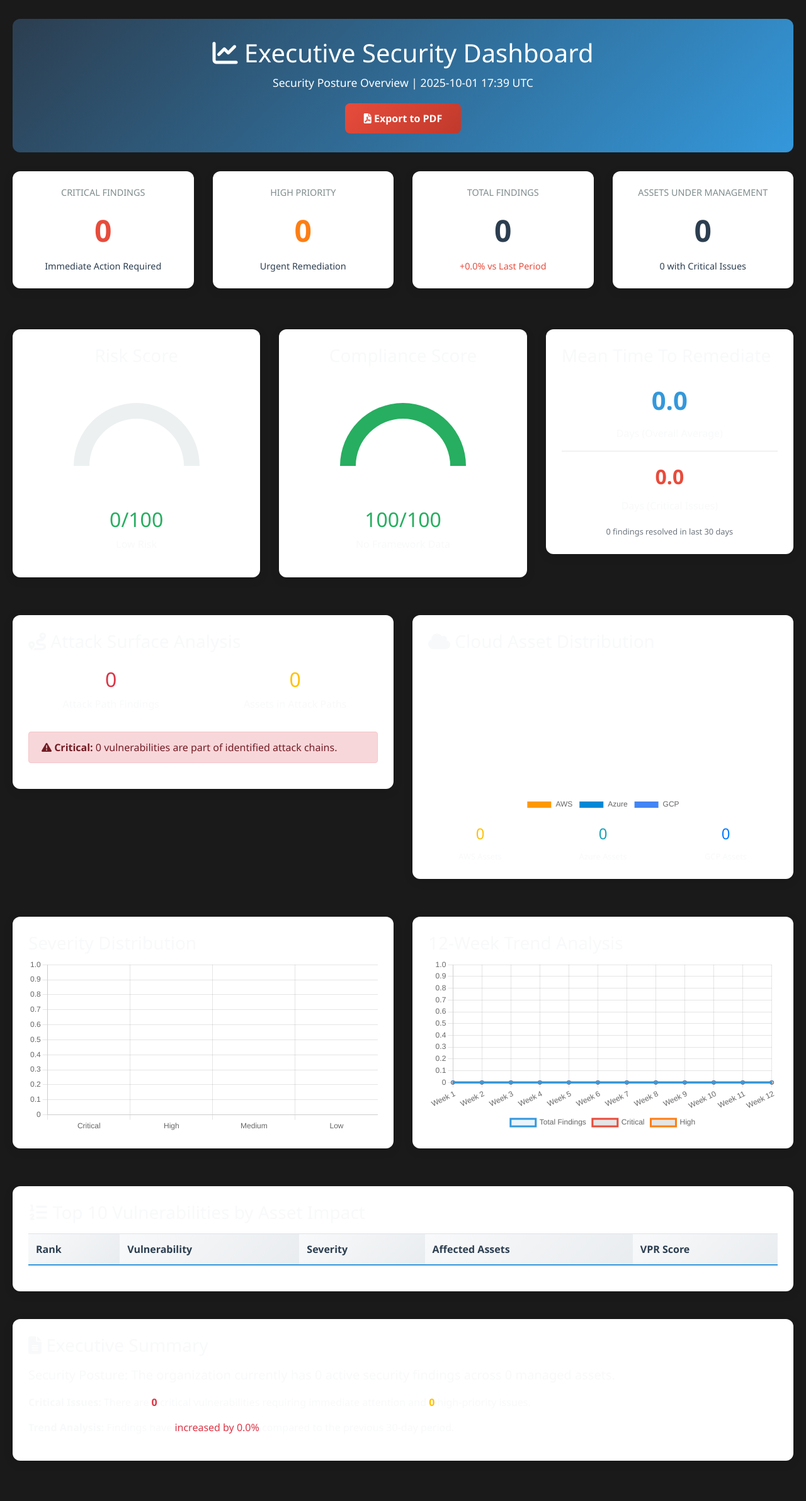
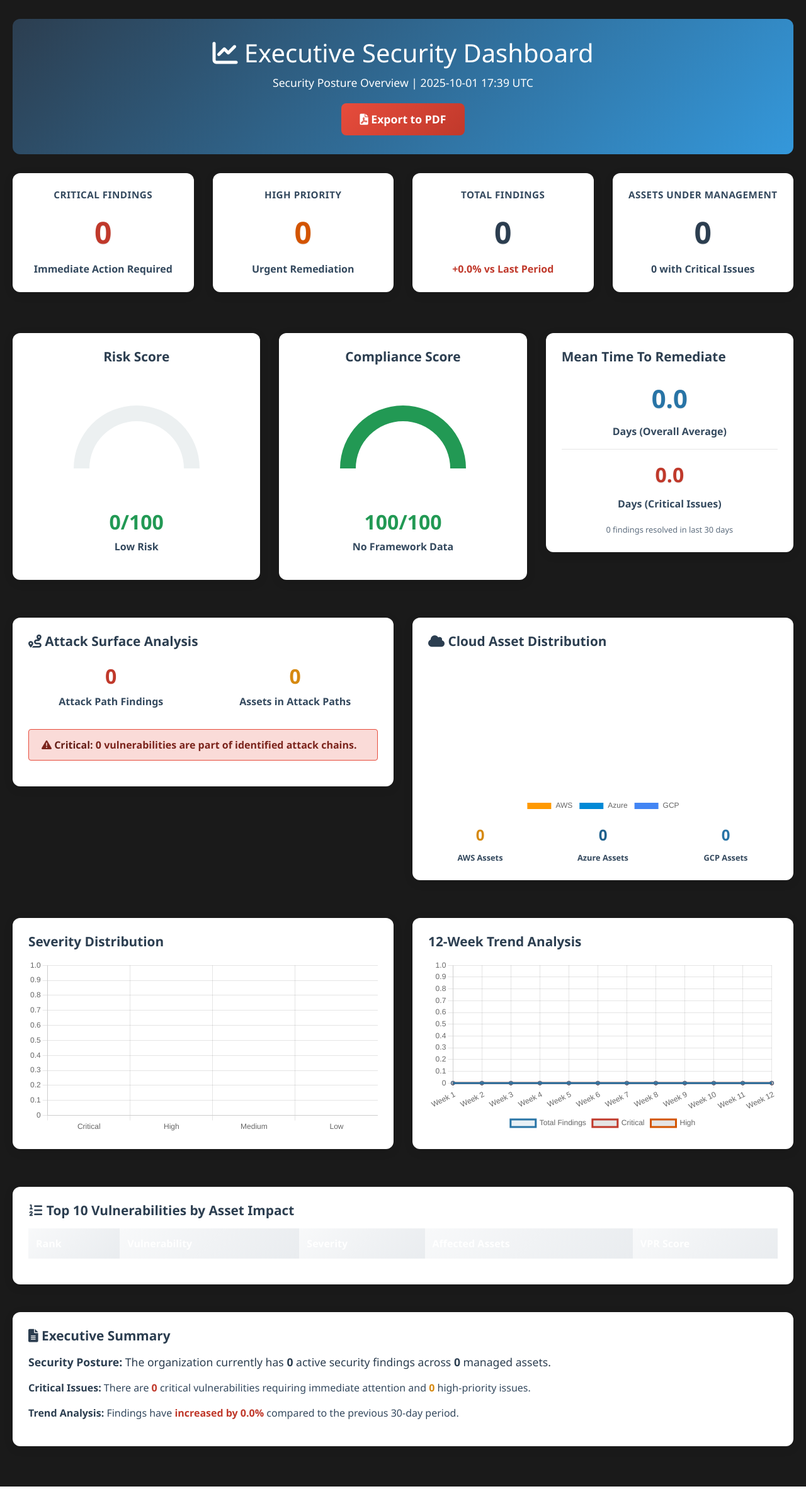
Before and after one commit to Trv3ll3r/Tenable_dash, a Flask app: page /executive_dashboard in a window 1280 px wide. Shown: the part 140-2524 px from the top of the page at 63% size. After the commit the page ends 2501 px from the top, so only its background shows below. Run offline with Flask 3, Linux system fonts and the light colour scheme; lists and menus that the app fills with data are empty; some libraries are stand-ins or nearby versions.

Commit message:
Update app/templates/executive_dashboard.html

```diff
--- a/app/templates/executive_dashboard.html
+++ b/app/templates/executive_dashboard.html
@@ -28,10 +28,12 @@
     }
 
     .metric-card h3 {
-        color: #7f8c8d;
-        font-size: 0.9rem;
+        color: #34495e;
+        font-size: 0.95rem;
         text-transform: uppercase;
         margin-bottom: 15px;
+        font-weight: 700;
+        letter-spacing: 0.5px;
     }
 
     .metric-value {
@@ -41,18 +43,20 @@
         margin: 10px 0;
     }
 
-    .metric-card.critical .metric-value { color: #e74c3c; }
-    .metric-card.high .metric-value { color: #fd7e14; }
-    .metric-card.warning .metric-value { color: #f39c12; }
-    .metric-card.positive .metric-value { color: #27ae60; }
+    .metric-card.critical .metric-value { color: #c0392b; }
+    .metric-card.high .metric-value { color: #d35400; }
+    .metric-card.warning .metric-value { color: #d68910; }
+    .metric-card.positive .metric-value { color: #229954; }
 
     .metric-trend {
-        font-size: 0.9rem;
+        font-size: 1rem;
         margin-top: 10px;
+        color: #34495e;
+        font-weight: 600;
     }
 
-    .trend-up { color: #e74c3c; }
-    .trend-down { color: #27ae60; }
+    .trend-up { color: #c0392b; font-weight: 700; }
+    .trend-down { color: #229954; font-weight: 700; }
 
     .chart-container {
         background: white;
@@ -62,8 +66,31 @@
         margin-bottom: 20px;
     }
 
+    .chart-container h3 {
+        color: #2c3e50;
+        font-weight: 700;
+        margin-bottom: 15px;
+        font-size: 1.3rem;
+    }
+
+    .chart-container p {
+        color: #34495e;
+        font-weight: 500;
+        font-size: 1rem;
+    }
+
+    .chart-container .lead {
+        color: #2c3e50;
+        font-size: 1.1rem;
+    }
+
+    .chart-container strong {
+        color: #2c3e50;
+        font-weight: 700;
+    }
+
     .grc-framework-card {
-        background: linear-gradient(135deg, #3498db 0%, #2980b9 100%);
+        background: linear-gradient(135deg, #2980b9 0%, #1f618d 100%);
         color: white;
         padding: 20px;
         border-radius: 10px;
@@ -72,13 +99,22 @@
 
     .grc-framework-card h4 {
         margin: 0 0 10px 0;
-        font-size: 1.2rem;
+        font-size: 1.3rem;
+        font-weight: 700;
+        color: white;
     }
 
     .grc-stat {
         display: inline-block;
         margin-right: 20px;
-        font-size: 0.9rem;
+        font-size: 1rem;
+        color: white;
+        font-weight: 600;
+    }
+
+    .grc-stat strong {
+        font-weight: 800;
+        color: white;
     }
 
     .risk-gauge {
@@ -94,7 +130,8 @@
         border: none;
         padding: 12px 30px;
         border-radius: 8px;
-        font-weight: bold;
+        font-weight: 700;
+        font-size: 1.1rem;
         text-decoration: none;
         display: inline-block;
         transition: transform 0.3s;
@@ -106,11 +143,118 @@
         color: white;
         text-decoration: none;
     }
+
+    .text-danger {
+        color: #c0392b !important;
+        font-weight: 700;
+    }
+
+    .text-warning {
+        color: #d68910 !important;
+        font-weight: 700;
+    }
+
+    .text-success {
+        color: #229954 !important;
+        font-weight: 700;
+    }
+
+    .text-info {
+        color: #1f618d !important;
+        font-weight: 700;
+    }
+
+    .text-primary {
+        color: #2874a6 !important;
+        font-weight: 700;
+    }
+
+    .text-muted {
+        color: #5d6d7e !important;
+        font-weight: 500;
+    }
+
+    .alert-danger {
+        background-color: #fadbd8;
+        border-color: #e74c3c;
+        color: #7b241c;
+        font-weight: 600;
+    }
+
+    .alert-danger strong {
+        color: #641e16;
+        font-weight: 800;
+    }
+
+    .table {
+        color: #2c3e50;
+    }
+
+    .table thead th {
+        background-color: #34495e;
+        color: white;
+        font-weight: 700;
+        border: none;
+    }
+
+    .table tbody tr {
+        color: #2c3e50;
+    }
+
+    .table tbody td {
+        font-weight: 500;
+        color: #34495e;
+    }
+
+    .table tbody td strong {
+        color: #2c3e50;
+        font-weight: 700;
+    }
+
+    .badge-critical {
+        background-color: #c0392b;
+        color: white;
+        font-weight: 700;
+        padding: 6px 12px;
+        font-size: 0.9rem;
+    }
+
+    .badge-high {
+        background-color: #d35400;
+        color: white;
+        font-weight: 700;
+        padding: 6px 12px;
+        font-size: 0.9rem;
+    }
+
+    .badge-medium {
+        background-color: #d68910;
+        color: white;
+        font-weight: 700;
+        padding: 6px 12px;
+        font-size: 0.9rem;
+    }
+
+    .badge-low {
+        background-color: #2874a6;
+        color: white;
+        font-weight: 700;
+        padding: 6px 12px;
+        font-size: 0.9rem;
+    }
+
+    h2.mt-3 {
+        font-weight: 800;
+    }
+
+    .metric-value {
+        text-shadow: 0 1px 2px rgba(0,0,0,0.1);
+    }
 </style>
 
 <div class="executive-header">
     <h1><i class="fas fa-chart-line"></i> Executive Security Dashboard</h1>
-    <p style="margin: 10px 0 0 0; font-size: 1.1rem;">Security Posture Overview | {{ data.generated_at }}</p>
+    <p style="margin: 10px 0 0 0; font-size: 1.1rem; font-weight: 500;">Security Posture Overview | {{ data.generated_at }}</p>
     <div style="margin-top: 20px;">
         <a href="{{ url_for('main.executive_dashboard_pdf') }}" class="pdf-export-btn">
             <i class="fas fa-file-pdf"></i> Export to PDF
@@ -160,10 +304,10 @@
             <div class="risk-gauge">
                 <canvas id="riskGauge"></canvas>
             </div>
-            <h2 class="mt-3" style="color: {% if data.risk_score > 70 %}#e74c3c{% elif data.risk_score > 40 %}#f39c12{% else %}#27ae60{% endif %}">
+            <h2 class="mt-3" style="color: {% if data.risk_score > 70 %}#c0392b{% elif data.risk_score > 40 %}#d68910{% else %}#229954{% endif %}; font-weight: 800;">
                 {{ '%.0f'|format(data.risk_score) }}/100
             </h2>
-            <p>{% if data.risk_score > 70 %}High Risk{% elif data.risk_score > 40 %}Moderate Risk{% else %}Low Risk{% endif %}</p>
+            <p style="font-weight: 600; color: #34495e;">{% if data.risk_score > 70 %}High Risk{% elif data.risk_score > 40 %}Moderate Risk{% else %}Low Risk{% endif %}</p>
         </div>
     </div>
     <div class="col-lg-4 mb-3">
@@ -172,21 +316,21 @@
             <div class="risk-gauge">
                 <canvas id="complianceGauge"></canvas>
             </div>
-            <h2 class="mt-3" style="color: {% if data.compliance_score > 70 %}#27ae60{% elif data.compliance_score > 40 %}#f39c12{% else %}#e74c3c{% endif %}">
+            <h2 class="mt-3" style="color: {% if data.compliance_score > 70 %}#229954{% elif data.compliance_score > 40 %}#d68910{% else %}#c0392b{% endif %}; font-weight: 800;">
                 {{ '%.0f'|format(data.compliance_score) }}/100
             </h2>
-            <p>{% if data.grc_stats.frameworks_affected > 0 %}{{ data.grc_stats.frameworks_affected }} Frameworks Affected{% else %}No Framework Data{% endif %}</p>
+            <p style="font-weight: 600; color: #34495e;">{% if data.grc_stats.frameworks_affected > 0 %}{{ data.grc_stats.frameworks_affected }} Frameworks Affected{% else %}No Framework Data{% endif %}</p>
         </div>
     </div>
     <div class="col-lg-4 mb-3">
         <div class="chart-container">
             <h3>Mean Time To Remediate</h3>
             <div class="text-center mt-4">
-                <div class="metric-value" style="font-size: 2.5rem; color: #3498db;">{{ '%.1f'|format(data.mttr.overall_days) }}</div>
-                <p>Days (Overall Average)</p>
+                <div class="metric-value" style="font-size: 2.5rem; color: #2874a6;">{{ '%.1f'|format(data.mttr.overall_days) }}</div>
+                <p style="font-weight: 600; color: #34495e;">Days (Overall Average)</p>
                 <hr>
-                <div class="metric-value" style="font-size: 2rem; color: #e74c3c;">{{ '%.1f'|format(data.mttr.critical_days) }}</div>
-                <p>Days (Critical Issues)</p>
+                <div class="metric-value" style="font-size: 2rem; color: #c0392b;">{{ '%.1f'|format(data.mttr.critical_days) }}</div>
+                <p style="font-weight: 600; color: #34495e;">Days (Critical Issues)</p>
                 <small class="text-muted">{{ data.mttr.findings_resolved }} findings resolved in last 30 days</small>
             </div>
         </div>
@@ -201,11 +345,11 @@
             <div class="row text-center mt-4">
                 <div class="col-6">
                     <h2 class="text-danger">{{ data.summary.attack_path_findings }}</h2>
-                    <p>Attack Path Findings</p>
+                    <p style="font-weight: 600; color: #34495e;">Attack Path Findings</p>
                 </div>
                 <div class="col-6">
                     <h2 class="text-warning">{{ data.summary.attack_path_assets }}</h2>
-                    <p>Assets in Attack Paths</p>
+                    <p style="font-weight: 600; color: #34495e;">Assets in Attack Paths</p>
                 </div>
             </div>
             <div class="alert alert-danger mt-3" role="alert">
@@ -221,15 +365,15 @@
             <div class="row text-center mt-3">
                 <div class="col-4">
                     <h4 class="text-warning">{{ data.cloud_breakdown.aws }}</h4>
-                    <small>AWS Assets</small>
+                    <small style="font-weight: 600; color: #34495e;">AWS Assets</small>
                 </div>
                 <div class="col-4">
                     <h4 class="text-info">{{ data.cloud_breakdown.azure }}</h4>
-                    <small>Azure Assets</small>
+                    <small style="font-weight: 600; color: #34495e;">Azure Assets</small>
                 </div>
                 <div class="col-4">
                     <h4 class="text-primary">{{ data.cloud_breakdown.gcp }}</h4>
-                    <small>GCP Assets</small>
+                    <small style="font-weight: 600; color: #34495e;">GCP Assets</small>
                 </div>
             </div>
         </div>
@@ -302,11 +446,11 @@
                 <tbody>
                     {% for vuln in data.top_vulnerabilities %}
                     <tr>
-                        <td>{{ loop.index }}</td>
-                        <td>{{ vuln.plugin_name }}</td>
+                        <td><strong>{{ loop.index }}</strong></td>
+                        <td style="color: #2c3e50; font-weight: 500;">{{ vuln.plugin_name }}</td>
                         <td><span class="badge badge-{{ vuln.severity }}">{{ vuln.severity|upper }}</span></td>
                         <td><strong>{{ vuln.asset_count }}</strong></td>
-                        <td>{{ '%.1f'|format(vuln.vpr_score) if vuln.vpr_score else 'N/A' }}</td>
+                        <td style="font-weight: 600;">{{ '%.1f'|format(vuln.vpr_score) if vuln.vpr_score else 'N/A' }}</td>
                     </tr>
                     {% endfor %}
                 </tbody>
@@ -320,19 +464,19 @@
     <div class="col-12">
         <div class="chart-container">
             <h3><i class="fas fa-file-alt"></i> Executive Summary</h3>
-            <p class="lead mt-3">
-                <strong>Security Posture:</strong> The organization currently has
-                <strong>{{ data.summary.total_findings }}</strong> active security findings across
-                <strong>{{ data.summary.total_assets }}</strong> managed assets.
+            <p class="lead mt-3" style="color: #2c3e50; font-weight: 500;">
+                <strong style="font-weight: 700;">Security Posture:</strong> The organization currently has
+                <strong style="font-weight: 700;">{{ data.summary.total_findings }}</strong> active security findings across
+                <strong style="font-weight: 700;">{{ data.summary.total_assets }}</strong> managed assets.
             </p>
-            <p>
-                <strong>Critical Issues:</strong> There are
+            <p style="color: #34495e; font-weight: 500;">
+                <strong style="font-weight: 700; color: #2c3e50;">Critical Issues:</strong> There are
                 <strong class="text-danger">{{ data.summary.critical_findings }}</strong> critical vulnerabilities
                 requiring immediate attention and
                 <strong class="text-warning">{{ data.summary.high_findings }}</strong> high-priority issues.
             </p>
-            <p>
-                <strong>Trend Analysis:</strong> Findings have
+            <p style="color: #34495e; font-weight: 500;">
+                <strong style="font-weight: 700; color: #2c3e50;">Trend Analysis:</strong> Findings have
                 {% if data.trends.total < 0 %}
                     <span class="text-success">decreased by {{ '%.1f'|format(data.trends.total|abs) }}%</span>
                 {% else %}
@@ -341,18 +485,18 @@
                 compared to the previous 30-day period.
             </p>
             {% if data.summary.attack_path_findings > 0 %}
-            <p>
-                <strong>Attack Surface:</strong>
+            <p style="color: #34495e; font-weight: 500;">
+                <strong style="font-weight: 700; color: #2c3e50;">Attack Surface:</strong>
                 <strong class="text-danger">{{ data.summary.attack_path_findings }}</strong> vulnerabilities
                 are part of identified attack paths, representing elevated risk exposure.
             </p>
             {% endif %}
             {% if data.grc_stats.frameworks_affected > 0 %}
-            <p>
-                <strong>Compliance Impact:</strong>
-                <strong>{{ data.grc_stats.frameworks_affected }}</strong> regulatory frameworks
+            <p style="color: #34495e; font-weight: 500;">
+                <strong style="font-weight: 700; color: #2c3e50;">Compliance Impact:</strong>
+                <strong style="font-weight: 700;">{{ data.grc_stats.frameworks_affected }}</strong> regulatory frameworks
                 are currently impacted by active vulnerabilities, affecting
-                <strong>{{ data.grc_stats.total_requirements }}</strong> specific requirements.
+                <strong style="font-weight: 700;">{{ data.grc_stats.total_requirements }}</strong> specific requirements.
             </p>
             {% endif %}
         </div>
@@ -369,7 +513,7 @@ new Chart(riskCtx, {
         datasets: [{
             data: [{{ data.risk_score }}, {{ 100 - data.risk_score }}],
             backgroundColor: [
-                {% if data.risk_score > 70 %}'#e74c3c'{% elif data.risk_score > 40 %}'#f39c12'{% else %}'#27ae60'{% endif %},
+                {% if data.risk_score > 70 %}'#c0392b'{% elif data.risk_score > 40 %}'#d68910'{% else %}'#229954'{% endif %},
                 '#ecf0f1'
             ],
             borderWidth: 0
@@ -396,7 +540,7 @@ new Chart(complianceCtx, {
         datasets: [{
             data: [{{ data.compliance_score }}, {{ 100 - data.compliance_score }}],
             backgroundColor: [
-                {% if data.compliance_score > 70 %}'#27ae60'{% elif data.compliance_score > 40 %}'#f39c12'{% else %}'#e74c3c'{% endif %},
+                {% if data.compliance_score > 70 %}'#229954'{% elif data.compliance_score > 40 %}'#d68910'{% else %}'#c0392b'{% endif %},
                 '#ecf0f1'
             ],
             borderWidth: 0
@@ -429,7 +573,7 @@ new Chart(severityCtx, {
                 {{ data.severity_current.medium }},
                 {{ data.severity_current.low }}
             ],
-            backgroundColor: ['#e74c3c', '#fd7e14', '#f39c12', '#3498db']
+            backgroundColor: ['#c0392b', '#d35400', '#d68910', '#2874a6']
         }]
     },
     options: {
@@ -475,19 +619,19 @@ new Chart(trendCtx, {
         datasets: [{
             label: 'Total Findings',
             data: {{ data.weekly_trends | map(attribute='total') | list | tojson }},
-            borderColor: '#3498db',
-            backgroundColor: 'rgba(52, 152, 219, 0.1)',
+            borderColor: '#2874a6',
+            backgroundColor: 'rgba(40, 116, 166, 0.1)',
             tension: 0.4,
             fill: true
         }, {
             label: 'Critical',
             data: {{ data.weekly_trends | map(attribute='critical') | list | tojson }},
-            borderColor: '#e74c3c',
+            borderColor: '#c0392b',
             tension: 0.4
         }, {
             label: 'High',
             data: {{ data.weekly_trends | map(attribute='high') | list | tojson }},
-            borderColor: '#fd7e14',
+            borderColor: '#d35400',
             tension: 0.4
         }]
     },
```
